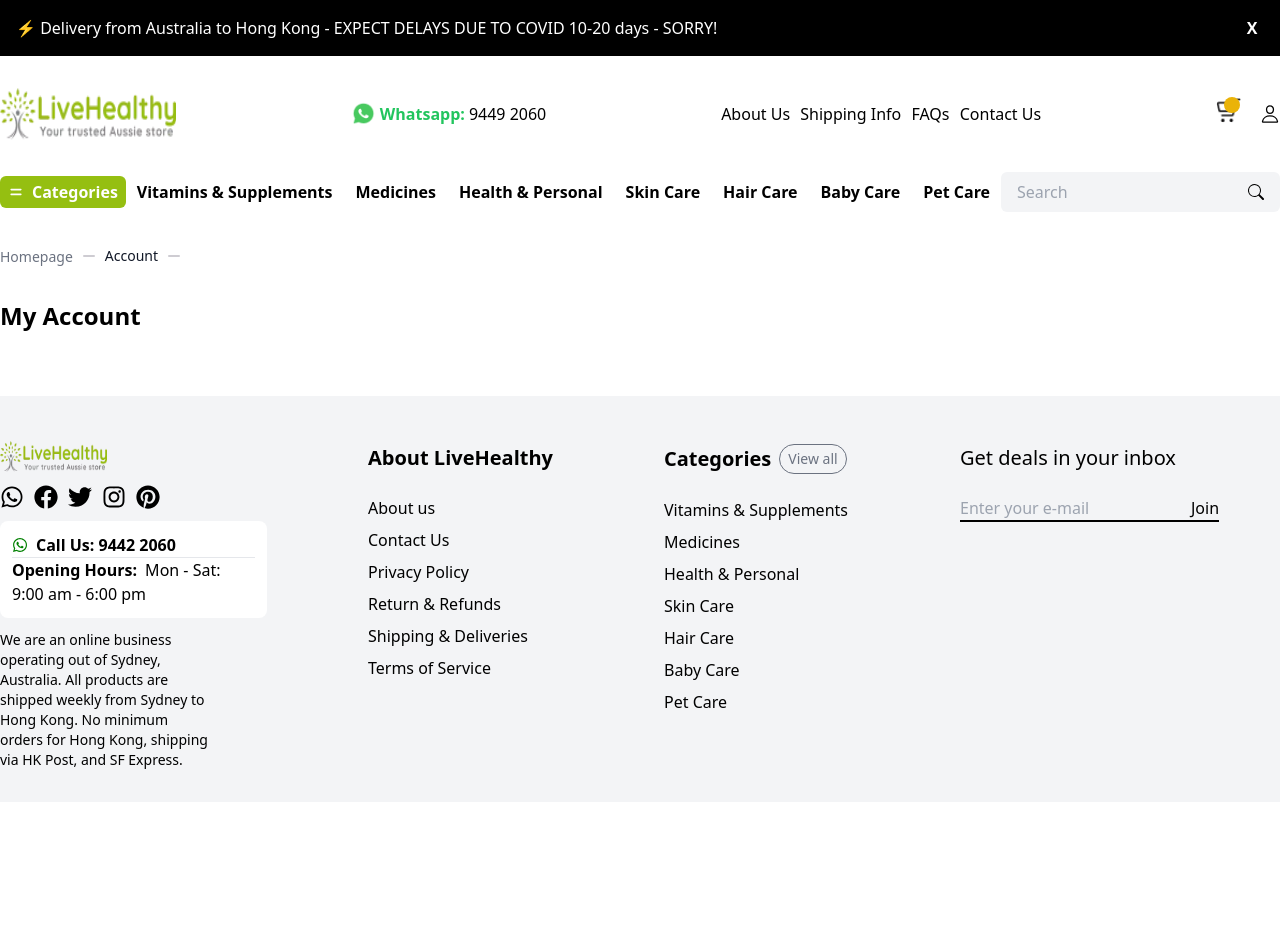
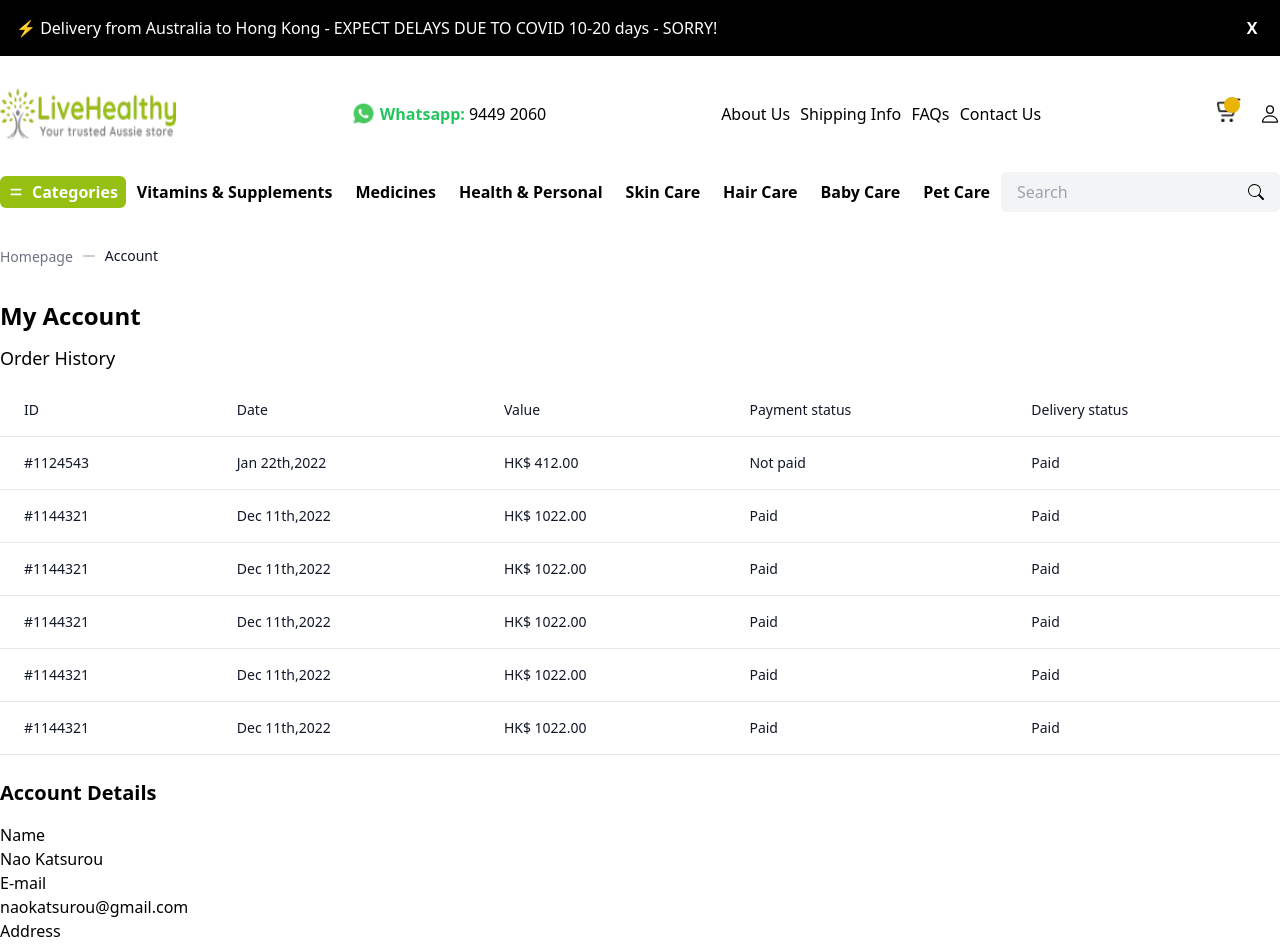
Before and after one commit to sailfishecommerce/main-store, a Next.js app: page /account in a window 1280 px wide. Shown: the top 947 px of the page. Before the commit the page ends 802 px from the top, so only its background shows below. Built offline with nearby package versions, Linux system fonts and the light colour scheme.

Commit message:
account page updated

```diff
--- a/components/banners/ProductBanner.tsx
+++ b/components/banners/ProductBanner.tsx
@@ -23,9 +23,9 @@
           : status === "loading"
           ? "loading"
           : data &&
-            getThreeProducts.map((product: any) => (
+            getThreeProducts.map((product: any, index: number) => (
               <Product
-                key={product.productId}
+                key={index}
                 color="#24BFCE"
                 className="items-center h-1/4 justify-between"
                 product={product}
--- a/components/bread-crumb/Breadcrumb.tsx
+++ b/components/bread-crumb/Breadcrumb.tsx
@@ -34,11 +34,14 @@
   return (
     <ul className="flex items-center my-4">
       {breadcrumbItems.map((item, index) => {
-        return Number(index + 1) % 2 === 0 ? (
+        const crumbIndex = index + 1;
+        return crumbIndex % 2 === 0 ? (
           <li className="flex items-center" key={index}>
             <AiOutlineMinus className="mx-2 font-bold gray-manatee" />
             <BreadCrumbItem item={item} />
-            <AiOutlineMinus className="mx-2 font-bold gray-manatee" />
+            {crumbIndex < breadcrumbItems.length && (
+              <AiOutlineMinus className="mx-2 font-bold gray-manatee" />
+            )}
           </li>
         ) : (
           <li key={index}>
--- /dev/null
+++ b/components/button/index.tsx
@@ -0,0 +1,39 @@
+interface Props {
+  className: string;
+  text: string;
+  onClick?: () => void;
+  type: "button" | "reset" | "submit";
+}
+
+export default function Button({ className, text, onClick, type }: Props) {
+  return (
+    <>
+      <button type={type} className={className} onClick={onClick}>
+        {text}
+      </button>
+      <style jsx>
+        {`
+          .light-green {
+            background-color: var(--mountain-green);
+            color: white;
+            padding: 10px;
+            border-radius: 10px;
+          }
+          .light-green:hover {
+            background-color: var(--mountain-mist);
+          }
+          .plain {
+            border: 1px solid black;
+            padding: 10px;
+            border-radius: 10px;
+          }
+          .plain:hover {
+            background-color: var(--mountain-green);
+            color: white;
+            border: none;
+          }
+        `}
+      </style>
+    </>
+  );
+}
--- a/components/menu/PrimaryMenu.tsx
+++ b/components/menu/PrimaryMenu.tsx
@@ -55,12 +55,11 @@
             {cart?.items?.length}
           </div>
         </button>
-        <button
-          onClick={() => updateSlideTab("SLIDING-ACCOUNT")}
-          className="account"
-        >
-          <IoPersonOutline className="hover:text-green-500" size={20} />
-        </button>
+        <Link href="/account" passHref>
+          <button title="account" className="account">
+            <IoPersonOutline className="hover:text-green-500" size={20} />
+          </button>
+        </Link>
       </div>
     </div>
   );
--- a/components/order/OrderHistory.tsx
+++ b/components/order/OrderHistory.tsx
@@ -1,7 +1,45 @@
+import orderHistory from "@/json/order-history.json";
+
 export default function OrderHistory() {
   return (
-    <table>
-
-    </table>
-  )
+    <div className="order-history mb-6">
+      <h4 className="font-medium text-lg my-3">Order History</h4>
+      <table className="min-w-full">
+        <thead className="bg-white border-b">
+          <tr>
+            {orderHistory.head.map((item, index) => (
+              <th
+                key={index}
+                scope="col"
+                className="text-sm font-medium text-gray-900 px-6 py-4 text-left"
+              >
+                {item}
+              </th>
+            ))}
+          </tr>
+        </thead>
+        <tbody>
+          {orderHistory.body.map((item, index) => (
+            <tr key={index} className="hover:bg-gray-100 border-b">
+              <td className="px-6 py-4 whitespace-nowrap text-sm font-medium text-gray-900">
+                {item.id}
+              </td>
+              <td className="px-6 py-4 whitespace-nowrap text-sm font-medium text-gray-900">
+                {item.date}
+              </td>
+              <td className="px-6 py-4 whitespace-nowrap text-sm font-medium text-gray-900">
+                {item.value}
+              </td>
+              <td className="px-6 py-4 whitespace-nowrap text-sm font-medium text-gray-900">
+                {item.paymentStatus}
+              </td>
+              <td className="px-6 py-4 whitespace-nowrap text-sm font-medium text-gray-900">
+                {item.deliveryStatus}
+              </td>
+            </tr>
+          ))}
+        </tbody>
+      </table>
+    </div>
+  );
 }
--- /dev/null
+++ b/components/shipping/AccountDetail.tsx
@@ -0,0 +1,35 @@
+import accountDetails from "@/json/account-details-form.json";
+import Button from "@/components/button";
+import useSlidingTab from "@/hooks/useSlidingTab";
+
+export default function AccountDetail() {
+  const { updateSlideTab } = useSlidingTab();
+
+  return (
+    <div className="account-details">
+      <h3 className="font-bold text-xl mb-4">Account Details</h3>
+      <ul className="details mb-6">
+        {accountDetails.accountData.map((data, index) => (
+          <li key={index} className="flex flex-col">
+            <p className="mb-0">{data.text}</p>
+            <p className="font-medium">{data.value}</p>
+          </li>
+        ))}
+      </ul>
+      <div className="button-group flex items-center mb-14">
+        <Button
+          type="button"
+          onClick={() => updateSlideTab("SLIDING-ACCOUNT")}
+          text="Change account info"
+          className="light-green mr-8"
+        />
+        <Button
+          type="button"
+          onClick={() => updateSlideTab("SLIDING-ACCOUNT")}
+          text="Change Shipping / Billing Address"
+          className="plain"
+        />
+      </div>
+    </div>
+  );
+}
--- a/json/account-details-form.json
+++ b/json/account-details-form.json
@@ -32,7 +32,7 @@
       "name": "selectOrder",
       "type": "input"
     },
-      {
+    {
       "placeholder": "Email",
       "inputType": "email",
       "name": "userEmail",
@@ -44,5 +44,14 @@
       "name": "address",
       "type": "input"
     }
+  ],
+  "accountData": [
+    { "text": "Name", "value": "Nao Katsurou" },
+    { "text": "E-mail", "value": "naokatsurou@gmail.com" },
+    {
+      "text": "Address",
+      "value": "62 Chek Yan Yeng Tsuen, Fo Tsui Ak, Kowloon"
+    },
+    { "text": "Phone", "value": "23791973" }
   ]
 }
--- /dev/null
+++ b/json/order-history.json
@@ -0,0 +1,168 @@
+{
+  "head": ["ID", "Date", "Value", "Payment status", "Delivery status"],
+  "body": [
+    {
+      "id": "#1124543",
+      "date": "Jan 22th,2022",
+      "value": "HK$ 412.00",
+      "paymentStatus": "Not paid",
+      "deliveryStatus": "Paid",
+      "content": [
+        {
+          "name": "Schwarzkopf Extra Care Marrakesh Oil Shampoo 900ml ",
+          "quantity": 2,
+          "price": 177,
+          "img": ""
+        },
+        {
+          "name": "Schwarzkopf Extra Care Marrakesh Oil Shampoo 900ml",
+          "quantity": 2,
+          "price": 177,
+          "img": ""
+        },
+        {
+          "name": "Schwarzkopf Extra Care Marrakesh Oil Shampoo 900ml",
+          "quantity": 2,
+          "price": 177,
+          "img": ""
+        }
+      ]
+    },
+    {
+      "id": "#1144321",
+      "date": "Dec 11th,2022",
+      "value": "HK$ 1022.00",
+      "paymentStatus": "Paid",
+
+      "deliveryStatus": "Paid",
+      "content": [
+        {
+          "name": "Schwarzkopf Extra Care Marrakesh Oil Shampoo 900ml ",
+          "quantity": 2,
+          "price": 177,
+          "img": ""
+        },
+        {
+          "name": "Schwarzkopf Extra Care Marrakesh Oil Shampoo 900ml",
+          "quantity": 2,
+          "price": 177,
+          "img": ""
+        },
+        {
+          "name": "Schwarzkopf Extra Care Marrakesh Oil Shampoo 900ml",
+          "quantity": 2,
+          "price": 177,
+          "img": ""
+        }
+      ]
+    },
+    {
+      "id": "#1144321",
+      "date": "Dec 11th,2022",
+      "value": "HK$ 1022.00",
+      "paymentStatus": "Paid",
+      "deliveryStatus": "Paid",
+      "content": [
+        {
+          "name": "Schwarzkopf Extra Care Marrakesh Oil Shampoo 900ml ",
+          "quantity": 2,
+          "price": 177,
+          "img": ""
+        },
+        {
+          "name": "Schwarzkopf Extra Care Marrakesh Oil Shampoo 900ml",
+          "quantity": 2,
+          "price": 177,
+          "img": ""
+        },
+        {
+          "name": "Schwarzkopf Extra Care Marrakesh Oil Shampoo 900ml",
+          "quantity": 2,
+          "price": 177,
+          "img": ""
+        }
+      ]
+    },
+    {
+      "id": "#1144321",
+      "date": "Dec 11th,2022",
+      "value": "HK$ 1022.00",
+      "paymentStatus": "Paid",
+      "deliveryStatus": "Paid",
+      "content": [
+        {
+          "name": "Schwarzkopf Extra Care Marrakesh Oil Shampoo 900ml ",
+          "quantity": 2,
+          "price": 177,
+          "img": ""
+        },
+        {
+          "name": "Schwarzkopf Extra Care Marrakesh Oil Shampoo 900ml",
+          "quantity": 2,
+          "price": 177,
+          "img": ""
+        },
+        {
+          "name": "Schwarzkopf Extra Care Marrakesh Oil Shampoo 900ml",
+          "quantity": 2,
+          "price": 177,
+          "img": ""
+        }
+      ]
+    },
+    {
+      "id": "#1144321",
+      "date": "Dec 11th,2022",
+      "value": "HK$ 1022.00",
+      "paymentStatus": "Paid",
+      "deliveryStatus": "Paid",
+      "content": [
+        {
+          "name": "Schwarzkopf Extra Care Marrakesh Oil Shampoo 900ml ",
+          "quantity": 2,
+          "price": 177,
+          "img": ""
+        },
+        {
+          "name": "Schwarzkopf Extra Care Marrakesh Oil Shampoo 900ml",
+          "quantity": 2,
+          "price": 177,
+          "img": ""
+        },
+        {
+          "name": "Schwarzkopf Extra Care Marrakesh Oil Shampoo 900ml",
+          "quantity": 2,
+          "price": 177,
+          "img": ""
+        }
+      ]
+    },
+    {
+      "id": "#1144321",
+      "date": "Dec 11th,2022",
+      "value": "HK$ 1022.00",
+      "paymentStatus": "Paid",
+      "deliveryStatus": "Paid",
+      "content": [
+        {
+          "name": "Schwarzkopf Extra Care Marrakesh Oil Shampoo 900ml ",
+          "quantity": 2,
+          "price": 177,
+          "img": ""
+        },
+        {
+          "name": "Schwarzkopf Extra Care Marrakesh Oil Shampoo 900ml",
+          "quantity": 2,
+          "price": 177,
+          "img": ""
+        },
+        {
+          "name": "Schwarzkopf Extra Care Marrakesh Oil Shampoo 900ml",
+          "quantity": 2,
+          "price": 177,
+          "img": ""
+        }
+      ]
+    }
+  ]
+}
--- a/pages/account.tsx
+++ b/pages/account.tsx
@@ -1,14 +1,17 @@
 import Breadcrumb from "@/components/bread-crumb/Breadcrumb";
 import Applayout from "@/layouts/Applayout";
-import breadcrumb from '@/json/breadcrumb.json'
+import OrderHistory from "@/components/order/OrderHistory";
+import AccountDetail from "@/components/shipping/AccountDetail";
+import breadcrumb from "@/json/breadcrumb.json";
 
-export default function account() {
+export default function Account() {
   return (
     <Applayout title="Account Details">
-      <Breadcrumb breadcrumbItems={breadcrumb.account} />
       <main className="container mx-auto">
+        <Breadcrumb breadcrumbItems={breadcrumb.account} />
         <h1 className="text-2xl font-bold mt-8">My Account</h1>
-
+        <OrderHistory />
+        <AccountDetail />
       </main>
     </Applayout>
   );
```
